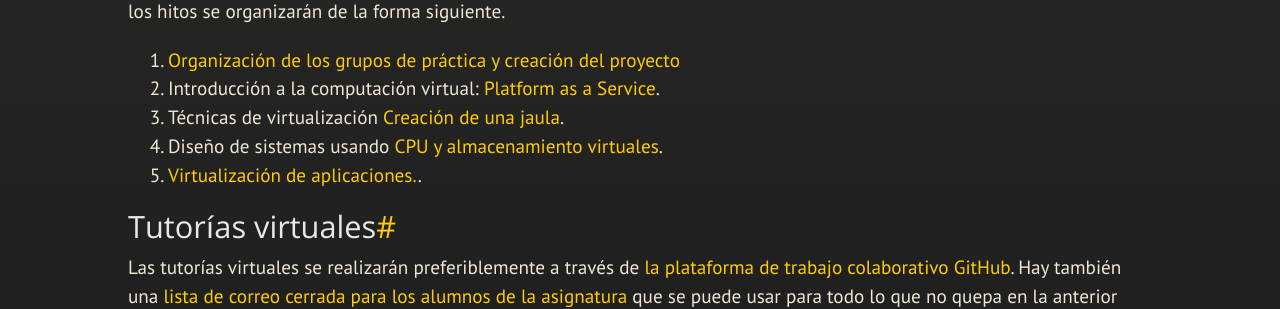
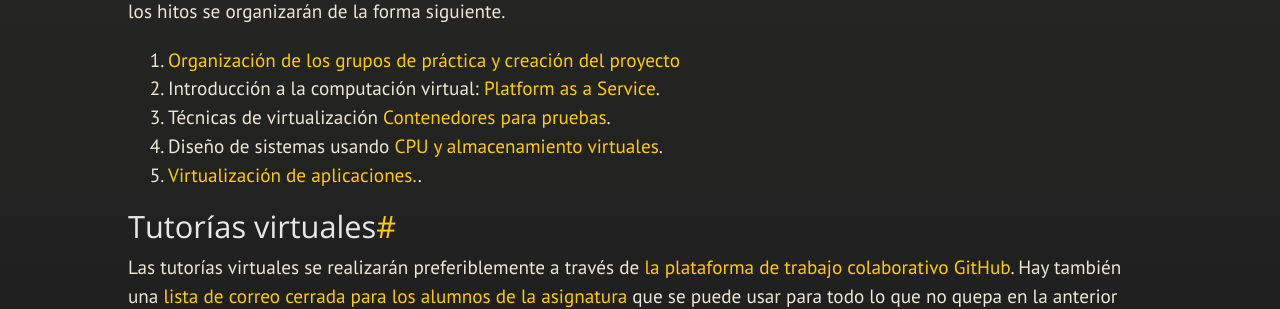
Before and after one commit to JJ/IV, a Jekyll site: the page built from index.md, in a window 1280 px wide and 900 px high, scrolled down 953 px. Shown: the part 297-606 px from the top of the window. Built offline with Jekyll 4.4.1, drawn with Linux system fonts in a browser that asks for light colours; nearby versions of some CDN libraries; some web fonts are replaced.

Commit message:
Sync index.md de master a gh-pages

```diff
--- a/index.md
+++ b/index.md
@@ -57,7 +57,7 @@ Las prácticas consisten en la realización de un proyecto a lo largo de la asig
 
 1. [Organización de los grupos de práctica y creación del proyecto](documentos/practicas/1.Infraestructura)
 2. Introducción a la computación virtual: [Platform as a Service](documentos/practicas/1.PaaS).
-2. Técnicas de virtualización [Creación de una jaula](documentos/practicas/2.Jaula).
+2. Técnicas de virtualización [Contenedores para pruebas](documentos/practicas/3.Contenedores).
 3. Diseño de sistemas usando [CPU y almacenamiento virtuales](documentos/practicas/3.MV).
 4. [Virtualización de aplicaciones.](documentos/practicas/4.Aplicaciones).
 
```
